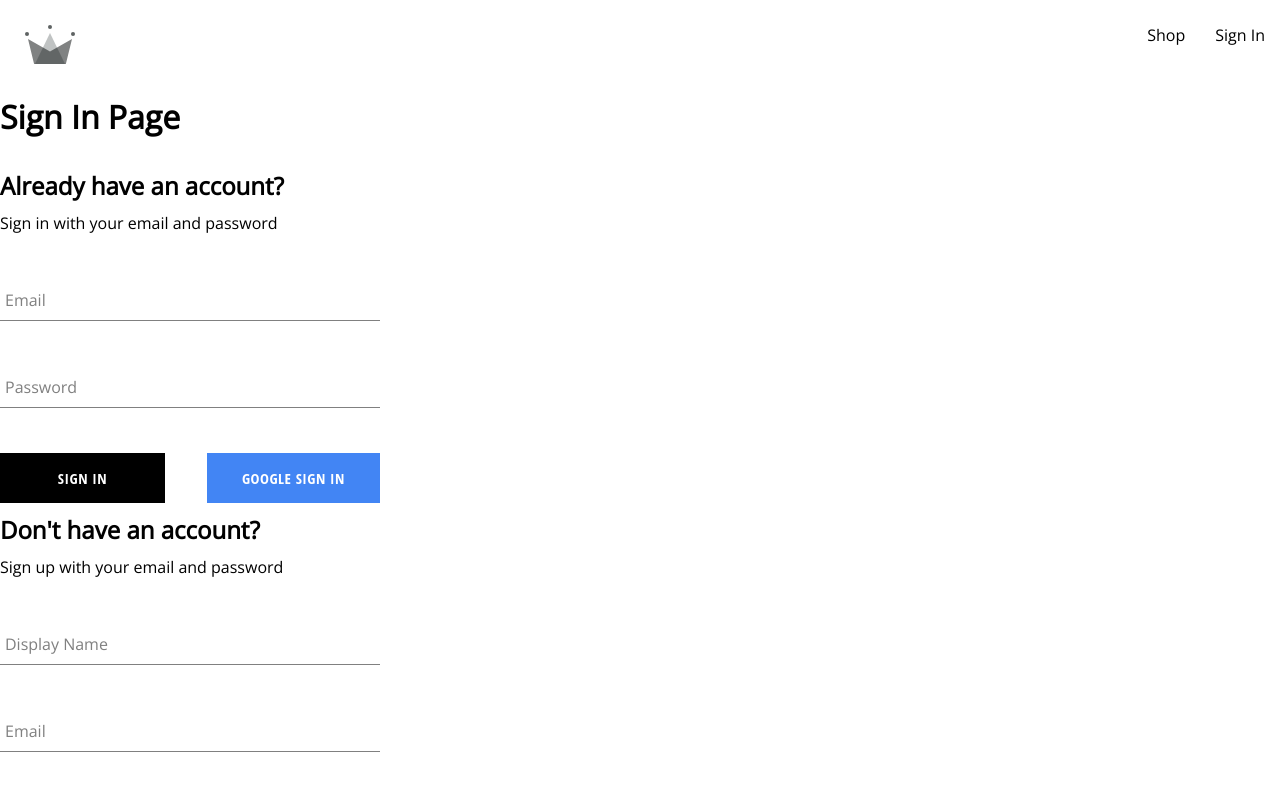
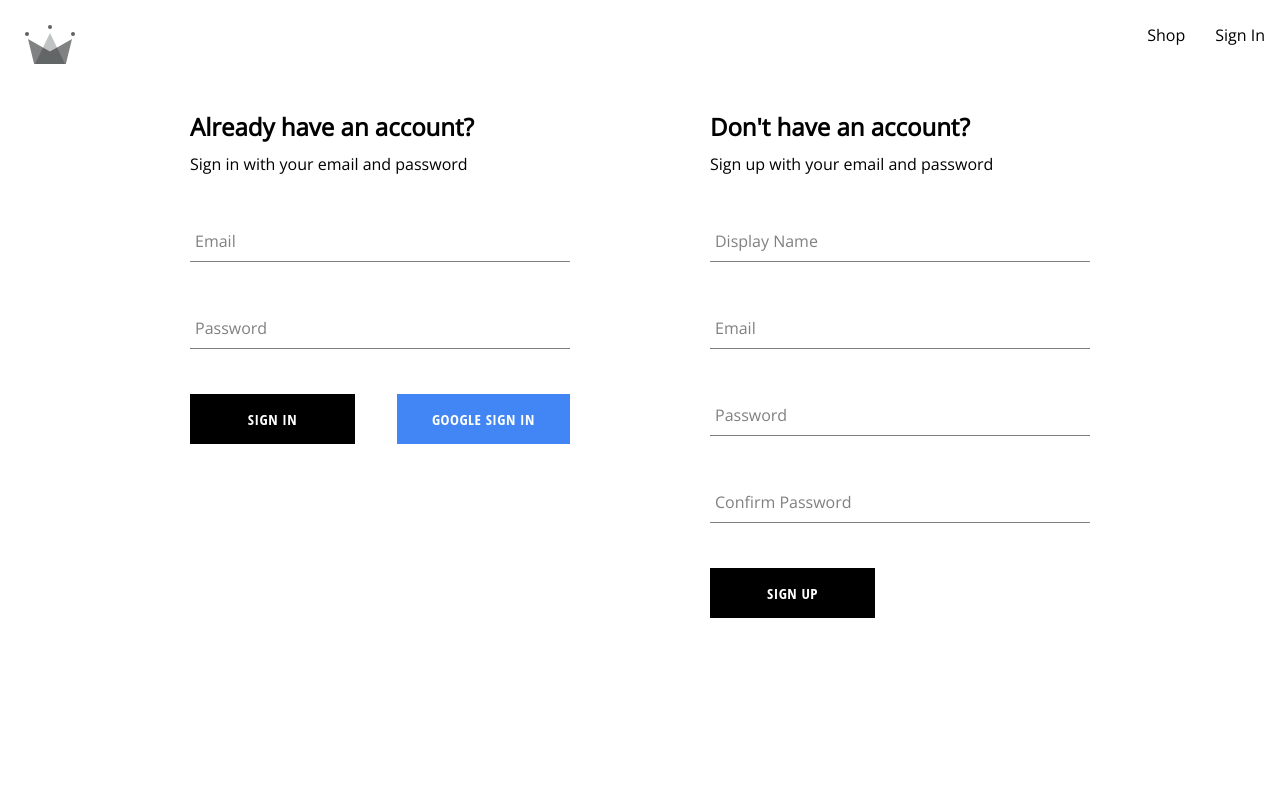
Before and after one commit to dlaff83/crwn-clothing, a React (Create React App) app: page /auth in a window 1280 px wide. Shown: the top 800 px of the page. Built offline with nearby package versions, Linux system fonts and the light colour scheme.

Commit message:
add finishing touches for signin form

```diff
--- a/src/components/sign-in-form/sign-in-form.jsx
+++ b/src/components/sign-in-form/sign-in-form.jsx
@@ -38,7 +38,16 @@
             console.log(response)
             resetFormFields()
         } catch (error) {
-
+            switch(error.code) {
+                case 'auth/wrong-password':
+                    alert("Incorrect password")
+                    break
+                case 'auth/user-not-found':
+                    alert("User not found")
+                    break
+                default:
+                    console.log(error)
+            }
         }
     }
 
@@ -71,7 +80,7 @@
                 />
                 <div className="buttons-container">
                     <Button type="submit">Sign In </Button>
-                    <Button buttonType='google' onClick={signInWithGoogle}>Google Sign In</Button>
+                    <Button type="button" buttonType='google' onClick={signInWithGoogle}>Google Sign In</Button>
                 </div>
             </form>
         </div>
--- a/src/routes/authentication/authentication.jsx
+++ b/src/routes/authentication/authentication.jsx
@@ -4,22 +4,12 @@
 import SignUpForm from "../../components/sign-up-form/sign-up-form"
 import SignInForm from "../../components/sign-in-form/sign-in-form"
 
-import {
-    signInWithGooglePopup,
-    signInWithGoogleRedirect,
-    createUserDocumentFromAuth,
-    auth
-} from "../../utils/firebase/firebase.utils"
+import './authentication.scss'
+
 
 const Authentication = () => {
-    const logGoogleUser = async () => {
-        const { user } = await signInWithGooglePopup()
-        const userDocRef = await createUserDocumentFromAuth(user)
-    }
-
     return (
-        <div>
-            <h1>Sign In Page</h1>
+        <div className="authentication-container">
             <SignInForm/>
             <SignUpForm/>
         </div>
--- /dev/null
+++ b/src/routes/authentication/authentication.scss
@@ -0,0 +1,6 @@
+.authentication-container {
+    display: flex;
+    width: 900px;
+    justify-content: space-between;
+    margin: 30px auto;
+}
```
